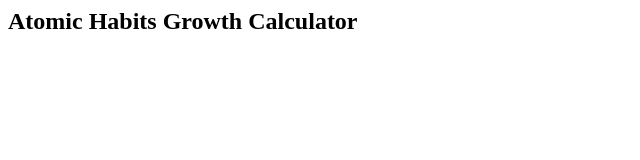
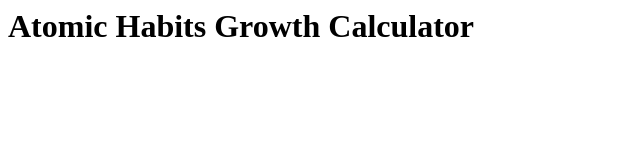
Before and after one commit to Draxhtar/Growth-Calculator, a plain HTML site: page website/index.html in a window 1280 px wide. Shown: the whole page, without its empty margins (0-640 px from the left). Drawn offline with Linux system fonts and the light colour scheme.

Commit message:
Update index.html

```diff
--- a/website/index.html
+++ b/website/index.html
@@ -1,7 +1 @@
-<html>
-<body>
-
-<h2>Atomic Habits Growth Calculator</h2>
-
-</body>
-</html>
+<h1>Atomic Habits Growth Calculator</h1>
```
